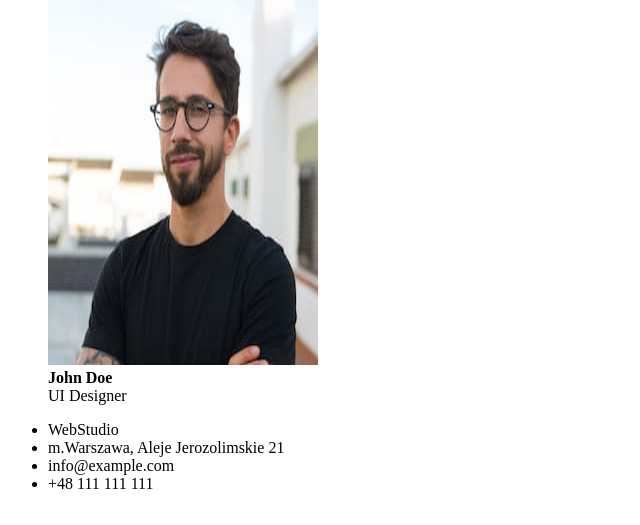
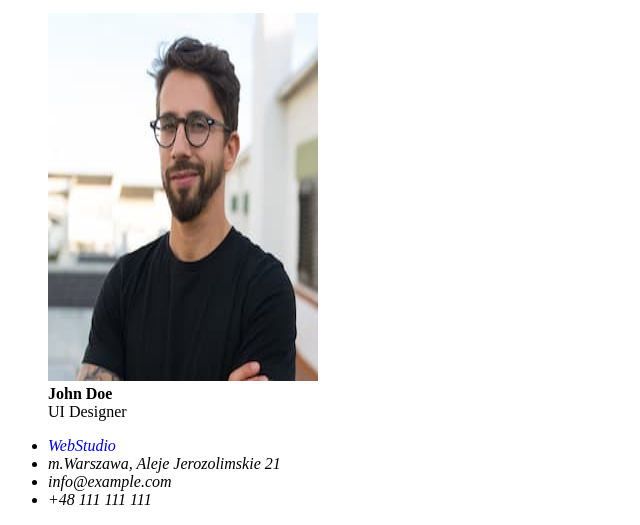
Before and after one commit to JakubOlszak/goit-markup-hw-01, a plain HTML site: page index.html in a window 1280 px wide. Shown: the part 1887-2412 px from the top of the page, without its empty margins (0-640 px from the left). Drawn offline with Linux system fonts and the light colour scheme.

Commit message:
Dodane <header> <main> <nav> <address>

```diff
--- a/index.html
+++ b/index.html
@@ -4,6 +4,8 @@
     <title>Zadanie domowe studentów #1</title>
   </head>
   <body>
+    <header>
+      <nav>
         <ul>
           <li>
             <a
@@ -20,23 +22,33 @@
             <a href="http://google.com" style="text-decoration: none" title="Agencja"> Agencja </a>
           </li>
           <li>
-        <a href="http://google.com" style="text-decoration: none" title="Portfolio"> Portfolio </a>
+            <a href="http://google.com" style="text-decoration: none" title="Portfolio">
+              Portfolio
+            </a>
           </li>
           <li>
             <a href="http://google.com" style="text-decoration: none"> Kontakt </a>
           </li>
+        </ul>
+      </nav>
+
+      <ul>
         <li>
-        <a href="mailto:info@devstudio.com " style="text-decoration: none" rel="noreferrer noopener"
+          <a
+            href="mailto:info@devstudio.com "
+            style="text-decoration: none"
+            rel="noreferrer noopener"
             >info@devstudio.com
           </a>
         </li>
-
         <li><a href="tel:+48111111111" style="text-decoration: none">+48 111 111 111 </a></li>
       </ul>
-
+      <main>
         <h1>Efektowne rozwiązania dla waszego biznesu</h1>
 
         <button type="button">Zamów usługe</button>
+      </main>
+    </header>
 
     <div class="row">
       <div class="column">
@@ -123,12 +135,25 @@
     </figure>
 
     <footer>
+      <address>
         <ul>
-        <li>WebStudio</li>
+          <li>
+            <a
+              href="http://google.com"
+              style="text-decoration: none"
+              target="_blank"
+              rel="noreferrer noopener"
+              title="WebStudio"
+            >
+              WebStudio
+            </a>
+          </li>
+
           <li>m.Warszawa, Aleje Jerozolimskie 21</li>
           <li>info@example.com</li>
           <li>+48 111 111 111</li>
         </ul>
+      </address>
     </footer>
   </body>
 </html>
```
Lines whose indentation alone changed are shown as unchanged.
